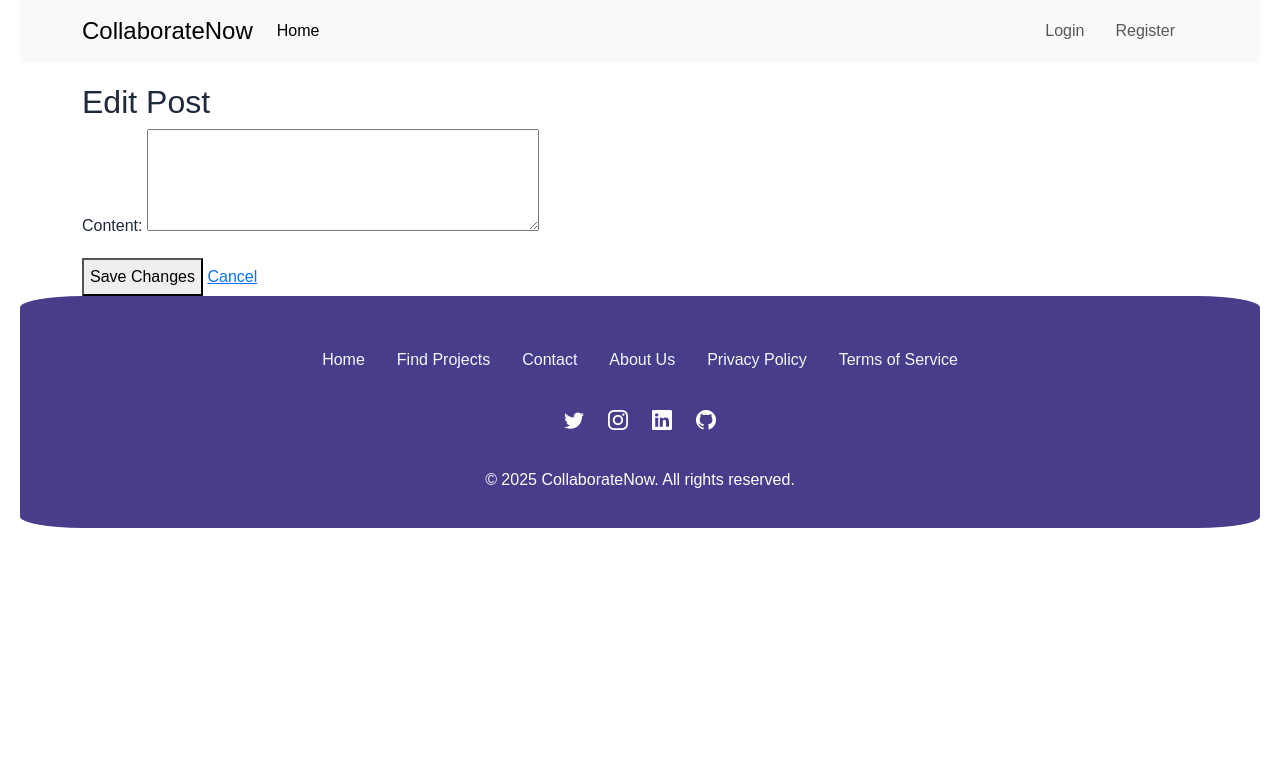
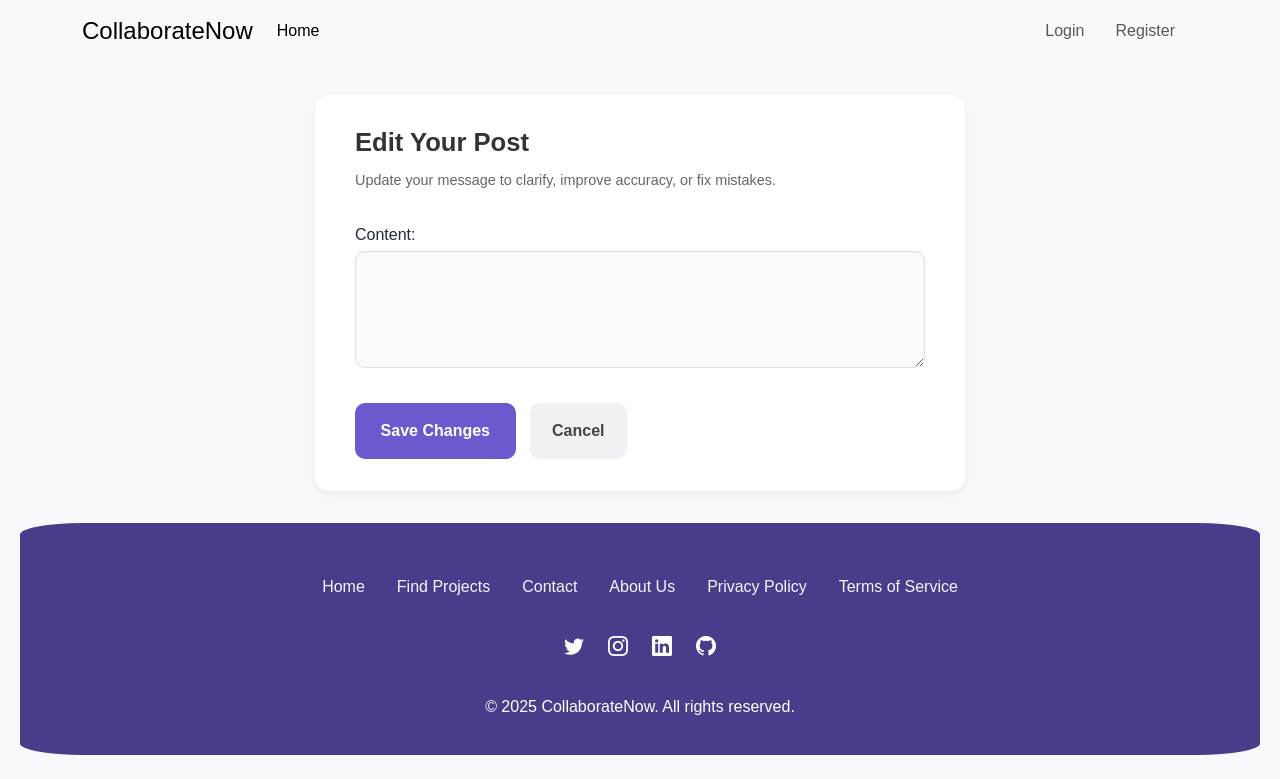
Before and after one commit to tomi3-11/CollaborateNow, a Django app: template forum/templates/forum/edit_post.html in a window 1280 px wide. Shown: the part 21-800 px from the top of the page. Run offline with Django 5.2, Linux system fonts and the light colour scheme; the template is opened without the code that fills it: values that come from a table or form of the project are taken from there, others are empty.

Commit message:
Update the forum style for editing topics a topic

```diff
--- a/forum/templates/forum/edit_post.html
+++ b/forum/templates/forum/edit_post.html
@@ -4,14 +4,121 @@
     Edit Post - CollaborateNow
 {% endblock %}
 
+{% block style %}
+
+<style>
+    body {
+        background: #f9f9fb;
+        font-family: "Inter", sans-serif;
+    }
+
+    .edit-container {
+        max-width: 650px;
+        margin: 2rem auto;
+        background: #fff;
+        padding: 2rem 2.5rem;
+        border-radius: 14px;
+        box-shadow: 0 3px 8px rgba(0,0,0,0.06);
+    }
+
+    .edit-title {
+        font-size: 1.6rem;
+        font-weight: 700;
+        margin-bottom: .5rem;
+        color: #333;
+    }
+
+    .subtitle {
+        font-size: .9rem;
+        color: #666;
+        margin-bottom: 1.5rem;
+    }
+
+    /* Form styling */
+    .edit-container form p {
+        margin-bottom: 1.2rem;
+    }
+
+    .edit-container input,
+    .edit-container select,
+    .edit-container textarea {
+        width: 100%;
+        padding: 0.75rem;
+        border-radius: 10px;
+        border: 1px solid #ddd;
+        font-size: .95rem;
+        outline: none;
+        background: #fafafa;
+        transition: all .2s;
+    }
+
+    .edit-container input:focus,
+    .edit-container textarea:focus,
+    .edit-container select:focus {
+        border-color: #6a5acd;
+        background: #fff;
+        box-shadow: 0 0 0 3px rgba(106, 90, 205, 0.15);
+    }
+
+    /* Buttons */
+    .btn-submit {
+        background: #6a5acd;
+        color: #fff;
+        padding: 0.75rem 1.6rem;
+        border: none;
+        border-radius: 10px;
+        font-weight: 600;
+        transition: 0.2s ease;
+    }
+    .btn-submit:hover {
+        background: #5a4cc1;
+    }
+
+    .btn-cancel {
+        background: #f1f1f5;
+        color: #444;
+        padding: 0.75rem 1.4rem;
+        border-radius: 10px;
+        font-weight: 600;
+        text-decoration: none;
+        margin-left: .6rem;
+        transition: 0.2s ease;
+        display: inline-block;
+    }
+    .btn-cancel:hover {
+        background: #e4e4eb;
+        color: #222;
+        text-decoration: none;
+    }
+
+    .button-row {
+        margin-top: 1.5rem;
+    }
+
+</style>
+
+{% endblock %}
+
+
 {% block content %}
+<div class="edit-container">
 
-    <h2>Edit Post</h2>
+    <h2 class="edit-title">Edit Your Post</h2>
+    <p class="subtitle">Update your message to clarify, improve accuracy, or fix mistakes.</p>
+
     <form method="post">
         {% csrf_token %}
         {{ form.as_p }}
-        <button type="submit">Save Changes</button>
-        <a href="{% url 'forum:forum_topic_detail' post.topic.id %}">Cancel</a>
+
+        <div class="button-row">
+
+            <button type="submit" class="btn-submit">Save Changes</button>
+            <a href="{% url 'forum:forum_topic_detail' post.topic.id %}" class="btn-cancel">Cancel</a>
+
+        </div>
     </form>
 
+</div>
+
+
 {% endblock %}
```
